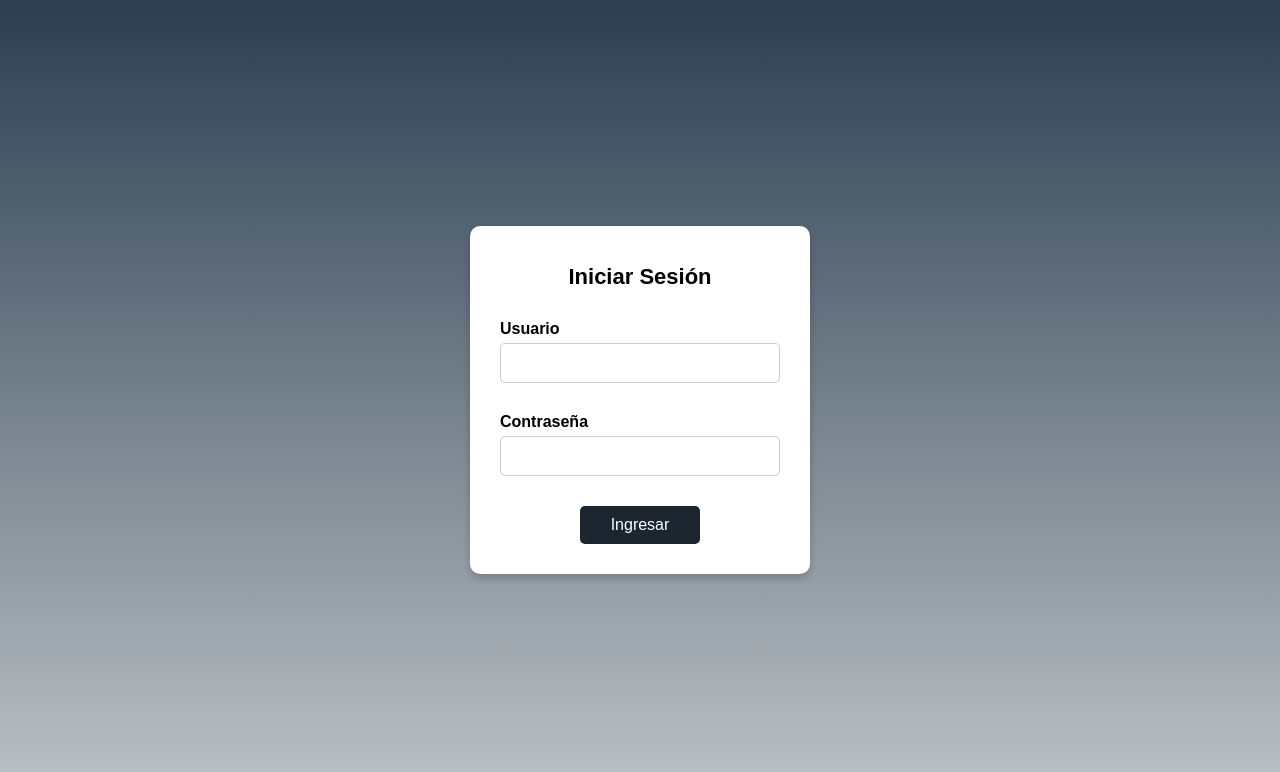
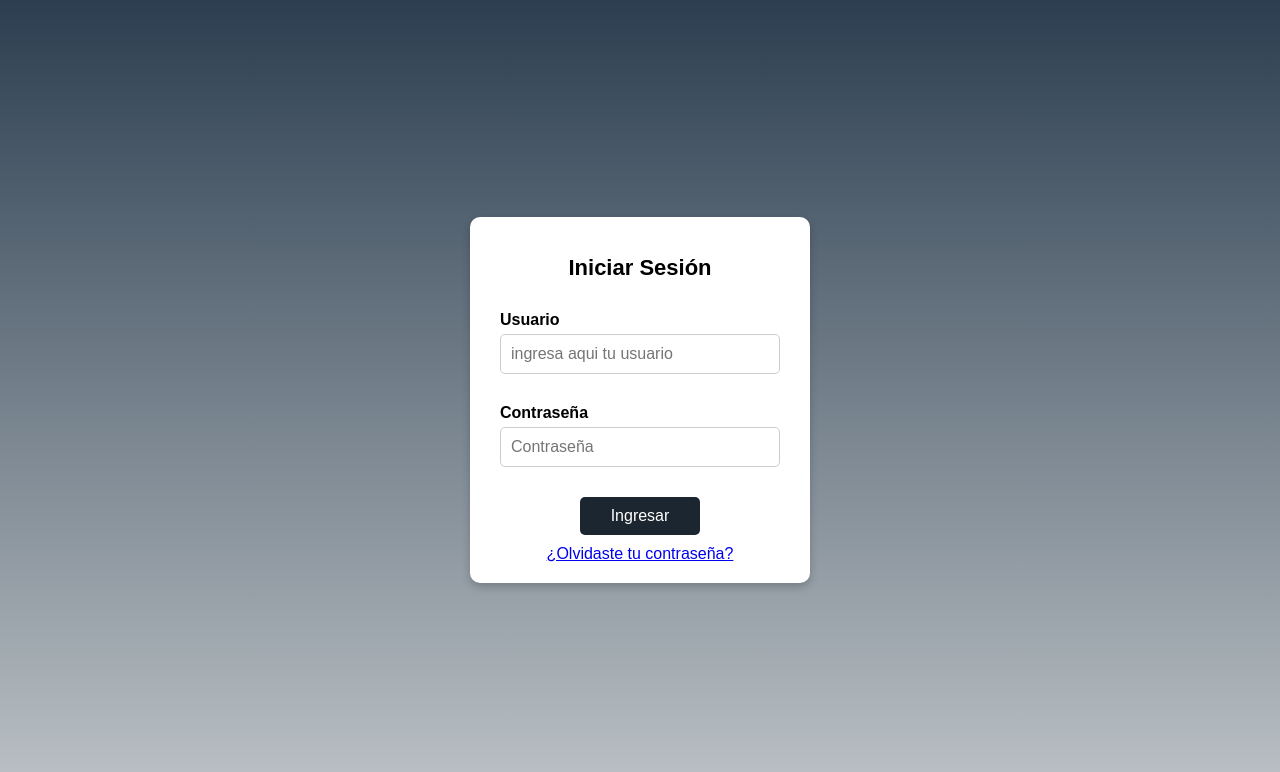
Before and after one commit to VeronicaUni/DistribuidoraBebidas, a PHP site: page /views/auth/login.php in a window 1280 px wide. Shown: the top 772 px of the page. Run offline with PHP 8.4, Linux system fonts and the light colour scheme.

Commit message:
Update login.php
Se agrega opción: olvidaste tu contraseña

```diff
--- a/views/auth/login.php
+++ b/views/auth/login.php
@@ -23,13 +23,16 @@ if (isset($_SESSION['vError']) && $_SESSION['vError'] !== '') {
         <form action="loguear.php" method="POST">
             <div class="input-group">
                 <label for="usuario">Usuario</label>
-                <input type="text" id="usuario" name="usuario" required>
+                <input type="text" id="usuario" name="usuario" placeholder="ingresa aqui tu usuario" required>
             </div>
             <div class="input-group">
                 <label for="contrasena">Contraseña</label>
-                <input type="password" id="contrasena" name="contrasena" required>
+                <input type="password" id="contrasena" name="contrasena" placeholder="Contraseña"required>
             </div>
             <button type="submit" class="login-btn">Ingresar</button>
+            <div>
+                <a href="#">¿Olvidaste tu contraseña?</a>
+            </div>
         </form>
     </div>
 </body>
```
